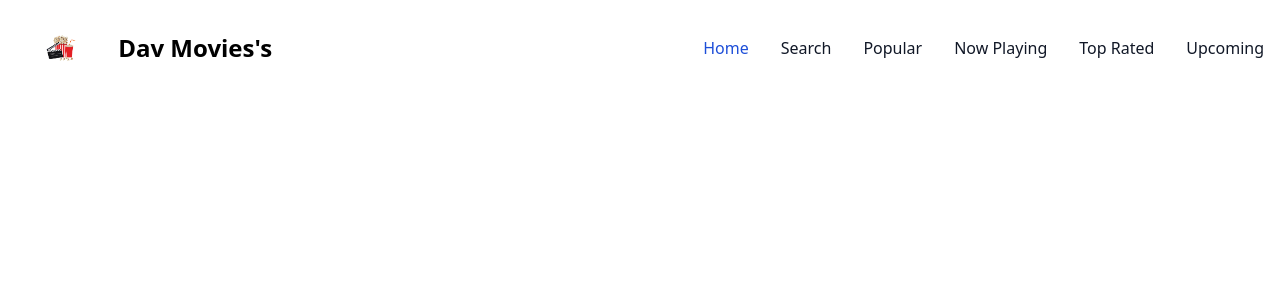
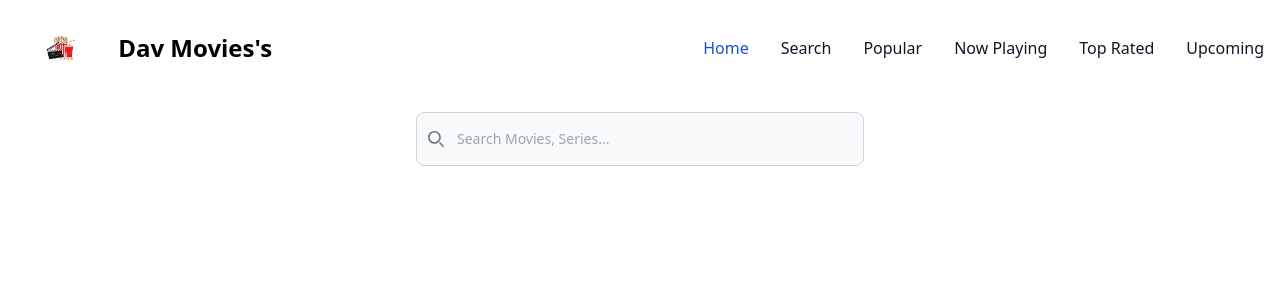
Before and after one commit to david1312/nuxt-movie, a Nuxt app: page /search in a window 1280 px wide. Shown: the top 300 px of the page. Built offline with nearby package versions, Linux system fonts and the light colour scheme.

Commit message:
add simple search fetch

```diff
--- a/components/MovieCard.vue
+++ b/components/MovieCard.vue
@@ -52,9 +52,10 @@
 ]);
 
 const imageSiteUrl = "https://image.tmdb.org/t/p/w500";
-
 const itemState = useState("choosenItem", () => {});
 const changeItemState = (item) => {
   itemState.value = item;
 };
+
+// TODO : Create beautiful loading animation while image still loading
 </script>
--- a/package.json
+++ b/package.json
@@ -10,6 +10,7 @@
     "postinstall": "nuxt prepare"
   },
   "dependencies": {
+    "lodash": "^4.17.21",
     "nuxt": "^3.12.3",
     "vue": "latest"
   },
--- a/pages/index.vue
+++ b/pages/index.vue
@@ -51,9 +51,8 @@
 <script setup>
 const movies = ref([]);
 const series = ref([]);
-const error = ref(null);
 
-const { data, error: fetchError } = await useFetch("/api/movies/discover", {
+const { data, error } = await useFetch("/api/movies/discover", {
   transform: (data) => {
     return {
       movies: data.movies.results,
@@ -70,11 +69,6 @@
 if (error.value) {
   console.error("Error fetching data:", error.value);
 }
-
-if (fetchError.value) {
-  error.value = fetchError.value;
-  console.error("Error fetching data:", fetchError.value);
-}
 </script>
 
 <style>
--- a/pages/search.vue
+++ b/pages/search.vue
@@ -1,6 +1,128 @@
 <template>
-  <div></div>
+  <div>
+    <form class="max-w-md mx-auto">
+      <label
+        for="default-search"
+        class="mb-2 text-sm font-medium text-gray-900 sr-only dark:text-white"
+        >Search</label
+      >
+      <div class="relative">
+        <div
+          class="absolute inset-y-0 start-0 flex items-center ps-3 pointer-events-none"
+        >
+          <svg
+            class="w-4 h-4 text-gray-500 dark:text-gray-400"
+            aria-hidden="true"
+            xmlns="http://www.w3.org/2000/svg"
+            fill="none"
+            viewBox="0 0 20 20"
+          >
+            <path
+              stroke="currentColor"
+              stroke-linecap="round"
+              stroke-linejoin="round"
+              stroke-width="2"
+              d="m19 19-4-4m0-7A7 7 0 1 1 1 8a7 7 0 0 1 14 0Z"
+            />
+          </svg>
+        </div>
+        <input
+          v-model="searchTerm"
+          type="text"
+          id="default-search"
+          class="block w-full p-4 ps-10 text-sm text-gray-900 border border-gray-300 rounded-lg bg-gray-50 focus:ring-blue-500 focus:border-blue-500 dark:bg-gray-700 dark:border-gray-600 dark:placeholder-gray-400 dark:text-white dark:focus:ring-blue-500 dark:focus:border-blue-500"
+          placeholder="Search Movies, Series..."
+          required
+        />
+        <!-- <button
+          type="submit"
+          class="text-white absolute end-2.5 bottom-2.5 bg-blue-700 hover:bg-blue-800 focus:ring-4 focus:outline-none focus:ring-blue-300 font-medium rounded-lg text-sm px-4 py-2 dark:bg-blue-600 dark:hover:bg-blue-700 dark:focus:ring-blue-800"
+        >
+          Search
+        </button> -->
+      </div>
+    </form>
+
+    <section>
+      <h1
+        v-if="movies.length"
+        class="mb-4 text-4xl font-extrabold leading-none tracking-tight text-gray-900 md:text-5xl lg:text-6xl dark:text-dark"
+      >
+        Movie Search Results
+      </h1>
+      <ul
+        class="grid grid-cols-1 sm:grid-cols-2 md:grid-cols-3 lg:grid-cols-4 xl:grid-cols-5 gap-4"
+      >
+        <li v-for="mov in movies" :key="mov.id" class="flex">
+          <MovieCard
+            :poster_path="mov.poster_path"
+            :title="mov.title"
+            :id="mov.id"
+            :overview="mov.overview"
+            :release_date="mov.release_date"
+            :popularity="mov.popularity"
+            :item="mov"
+          />
+        </li>
+        <br /><br />
+      </ul>
+    </section>
+    <section v-if="series.length">
+      <h1
+        class="mb-4 text-4xl font-extrabold leading-none tracking-tight text-gray-900 md:text-5xl lg:text-6xl dark:text-dark"
+      >
+        Series Search Results
+      </h1>
+      <ul
+        class="grid grid-cols-1 sm:grid-cols-2 md:grid-cols-3 lg:grid-cols-4 xl:grid-cols-5 gap-4"
+      >
+        <li v-for="serie in series" :key="serie.id" class="flex">
+          <SeriesCard
+            :name="serie.name"
+            :overview="serie.overview"
+            :first_air_date="serie.first_air_date"
+            :poster_path="serie.poster_path"
+            :popularity="serie.popularity"
+            :item="serie"
+          />
+        </li>
+        <br /><br />
+      </ul>
+    </section>
+  </div>
 </template>
 <script setup>
+import { debounce } from "lodash";
 const searchTerm = useState("searchTerm", () => "");
+const movies = ref([]);
+const series = ref([]);
+
+const fetchMoviesAndSeries = async () => {
+  const { data, error } = await useFetch("/api/movies/search", {
+    query: {
+      searchTerm: searchTerm.value,
+    },
+  });
+
+  if (data.value) {
+    movies.value = data.value.movies.results;
+    series.value = data.value.series.results;
+  }
+
+  if (error.value) {
+    console.error("Error fetching data:", error.value);
+  }
+};
+
+// Create a debounced version of the fetch function
+const debouncedFetch = debounce(fetchMoviesAndSeries, 1500);
+
+watch(searchTerm, () => {
+  if (searchTerm.value.trim()) {
+    debouncedFetch();
+  } else {
+    movies.value = [];
+    series.value = [];
+  }
+});
 </script>
```
Also changed, not shown: 1 other file (tests, documents, lock files or other folders).
